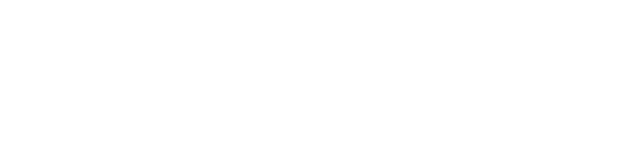
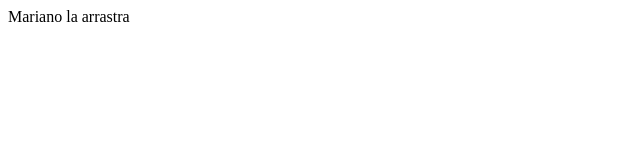
Before and after one commit to Mariano0481/Coursera_FrontEnd, a plain HTML site: page index.html in a window 1280 px wide. Shown: the whole page, without its empty margins (0-640 px from the left). Drawn offline with Linux system fonts and the light colour scheme.

Commit message:
Modify index.html

```diff
--- a/index.html
+++ b/index.html
@@ -4,6 +4,6 @@
 	<title>Mariano es un capo</title>
 </head>
 <body>
-
+Mariano la arrastra
 </body>
 </html>
```
